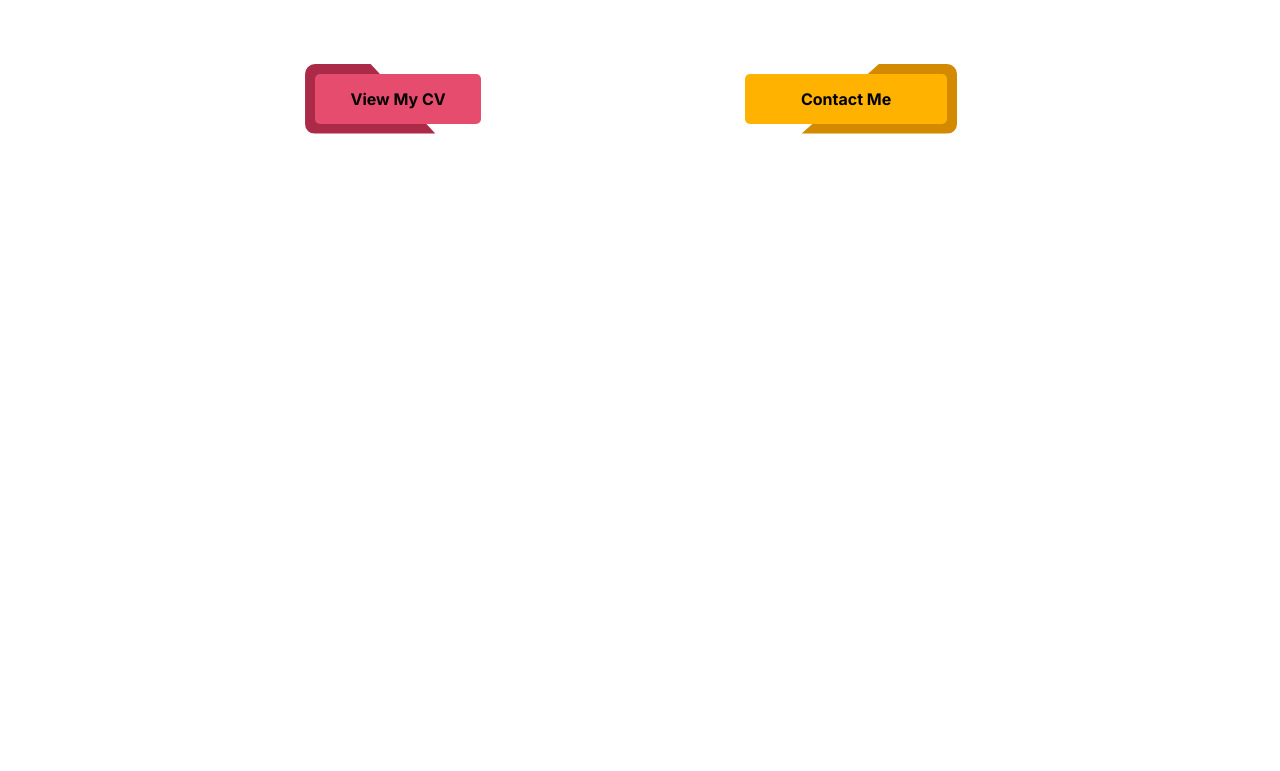
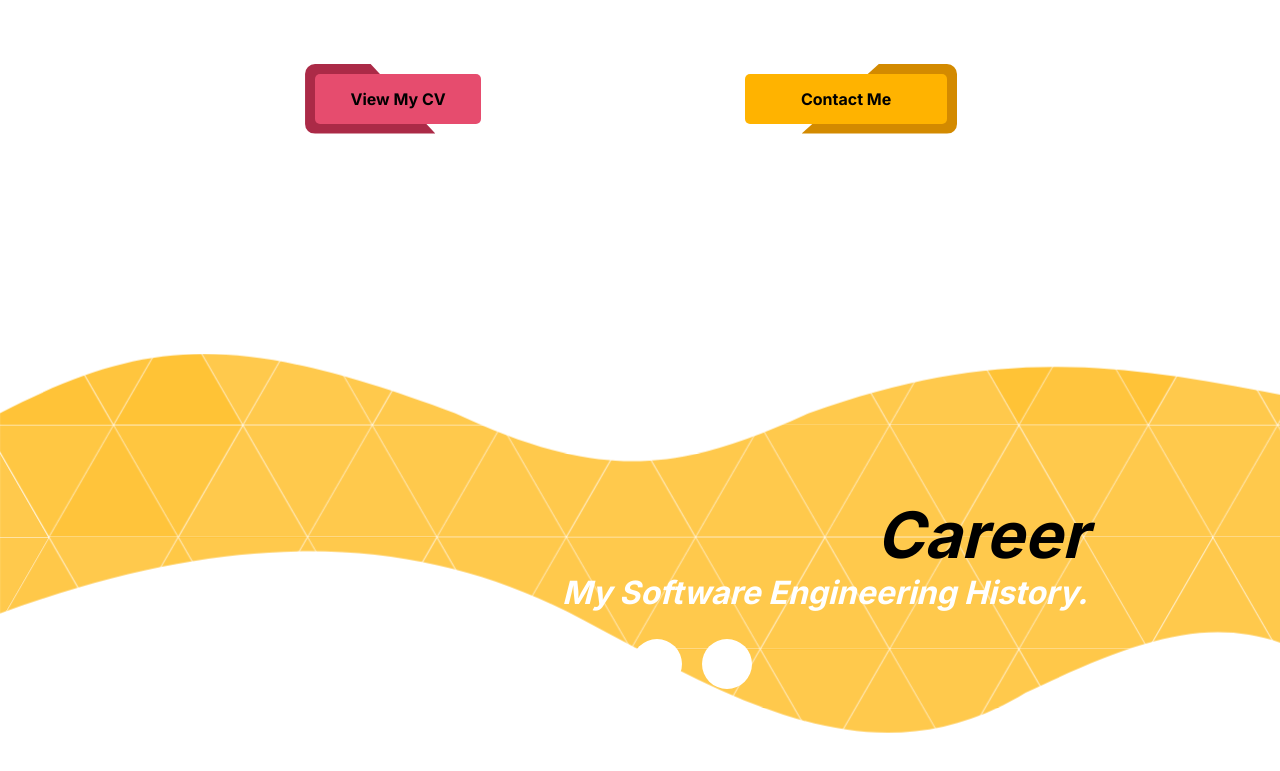
Before and after one commit to christopher-alba/personal-portfolio-v9, a React (Vite) app: page / in a window 1280 px wide. Shown: the part 1551-2322 px from the top of the page. Before the commit the page ends 1905 px from the top, so only its background shows below. Built offline with nearby package versions, Linux system fonts and the light colour scheme.

Commit message:
animate dividers

```diff
--- a/src/App.tsx
+++ b/src/App.tsx
@@ -5,8 +5,10 @@ import { GlobalStyles } from "./themes/globalStyles";
 import Landing from "./Sections/Landing/Landing";
 import Navbar from "./components/Navbar/Navbar";
 import Services from "./Sections/Services/Services";
-
-
+import Career from "./Sections/Career/Career";
+import gsap from "gsap";
+import { ScrollTrigger } from "gsap/ScrollTrigger";
+gsap.registerPlugin(ScrollTrigger);
 function App() {
   const [theme, setTheme] = useState<DefaultTheme>(
     localStorage.getItem("theme")?.length ?? -1 > 0
@@ -52,6 +54,7 @@ function App() {
         <Navbar setTheme={setTheme} />
         <Landing />
         <Services />
+        <Career />
       </ThemeProvider>
     </>
   );
--- /dev/null
+++ b/src/Sections/Career/Career.tsx
@@ -0,0 +1,105 @@
+import { FC } from "react";
+import { DividerSVG, MainDiv } from "./styled";
+import ScrollAnimation from "react-animate-on-scroll";
+import { Header, SubHeader, CircleWrapper, Circle } from "../Services/styled";
+import { Container } from "../../components/container";
+import { useGSAP } from "@gsap/react";
+import gsap from "gsap";
+import "./animations.css";
+const Career: FC = () => {
+  useGSAP(() => {
+    gsap
+      .timeline({
+        scrollTrigger: {
+          trigger: "#career-trigger",
+        },
+      })
+      .fromTo(
+        "#divider2",
+        {
+          opacity: 0,
+          ease: "none",
+        },
+        {
+          opacity: 1,
+          duration: 2,
+          ease: "none",
+        }
+      )
+      .to("#divider2", {
+        yoyo: true,
+        scaleY: 0.9,
+        scaleX: 1.1,
+        repeat: -1,
+        duration: 3,
+      });
+    gsap.from("#divider-2-mask", {
+      yoyo: true,
+      opacity: 0.7,
+      stagger: {
+        amount: 0.5,
+        from: "edges",
+      },
+      repeat: -1,
+    });
+  }, []);
+  return (
+    <MainDiv id="career-trigger">
+      <DividerSVG />
+      <Container>
+        <div
+          style={{
+            width: "fit-content",
+            textAlign: "right",
+            marginLeft: "auto",
+          }}
+        >
+          <ScrollAnimation
+            animateIn="bounceInRight"
+            delay={1}
+            animatePreScroll={false}
+            animateOnce={true}
+          >
+            <Header>Career</Header>
+          </ScrollAnimation>
+          <ScrollAnimation
+            animateIn="bounceInRight"
+            delay={500}
+            animatePreScroll={false}
+            animateOnce={true}
+          >
+            <SubHeader>My Software Engineering History.</SubHeader>
+          </ScrollAnimation>
+          <CircleWrapper style={{ justifyContent: "flex-start" }}>
+            <ScrollAnimation
+              animateIn="bounceInDown"
+              delay={1}
+              animatePreScroll={false}
+              animateOnce={true}
+            >
+              <Circle />
+            </ScrollAnimation>
+            <ScrollAnimation
+              animateIn="bounceInDown"
+              delay={300}
+              animatePreScroll={false}
+              animateOnce={true}
+            >
+              <Circle />
+            </ScrollAnimation>
+            <ScrollAnimation
+              animateIn="bounceInDown"
+              delay={600}
+              animatePreScroll={false}
+              animateOnce={true}
+            >
+              <Circle />
+            </ScrollAnimation>
+          </CircleWrapper>
+        </div>
+      </Container>
+    </MainDiv>
+  );
+};
+
+export default Career;
--- /dev/null
+++ b/src/Sections/Career/animations.css
@@ -0,0 +1,3 @@
+#divider-2-mask:hover {
+    color: black;
+}
--- /dev/null
+++ b/src/Sections/Career/styled.ts
@@ -0,0 +1,38 @@
+import styled from "styled-components";
+import Divider from "../../svg/base/divider2.svg?react";
+
+export const DividerSVG = styled(Divider)`
+  width: 100%;
+  height: fit-content;
+  color: ${({ theme }) => theme.colors.tertiary2};
+  position: absolute;
+  top: 0;
+  z-index: -1;
+  @media (max-width: 1200px) {
+    width: 200%;
+  }
+
+  @media (max-width: 992px) {
+    width: 250%;
+  }
+
+  @media (max-width: 768px) {
+    width: 300%;
+  }
+
+  @media (max-width: 576px) {
+    width: 350%;
+  }
+
+  @media (max-width: 400px) {
+    width: 600%;
+  }
+`;
+
+export const MainDiv = styled.div`
+  position: relative;
+  padding-top: 100px;
+  overflow-x: hidden;
+  padding-bottom: 200px;
+  min-height: 100vh;
+`;
--- a/src/Sections/Services/Services.tsx
+++ b/src/Sections/Services/Services.tsx
@@ -19,9 +19,7 @@ import gsap from "gsap";
 import { Container } from "../../components/container";
 import ScrollAnimation from "react-animate-on-scroll";
 import "animate.css/animate.compat.css";
-import { ScrollTrigger } from "gsap/ScrollTrigger";
 import { ThemeContext } from "styled-components";
-gsap.registerPlugin(ScrollTrigger);
 const Services: FC = () => {
   const theme = useContext(ThemeContext);
 
@@ -43,6 +41,7 @@ const Services: FC = () => {
       .to("#divider1", {
         yoyo: true,
         scaleY: 0.9,
+        scaleX: 1.1,
         repeat: -1,
         duration: 3,
       });
@@ -66,6 +65,15 @@ const Services: FC = () => {
       scrollTrigger: {
         trigger: "#solo",
       },
+    });
+    gsap.from("#divider-mask-1", {
+      yoyo: true,
+      opacity: 0.7,
+      stagger: {
+        amount: 0.5,
+        from: "random",
+      },
+      repeat: -1,
     });
   }, []);
   return (
```
Also changed, not shown: src/svg/base/divider1.svg, src/svg/base/divider2.svg (added).
